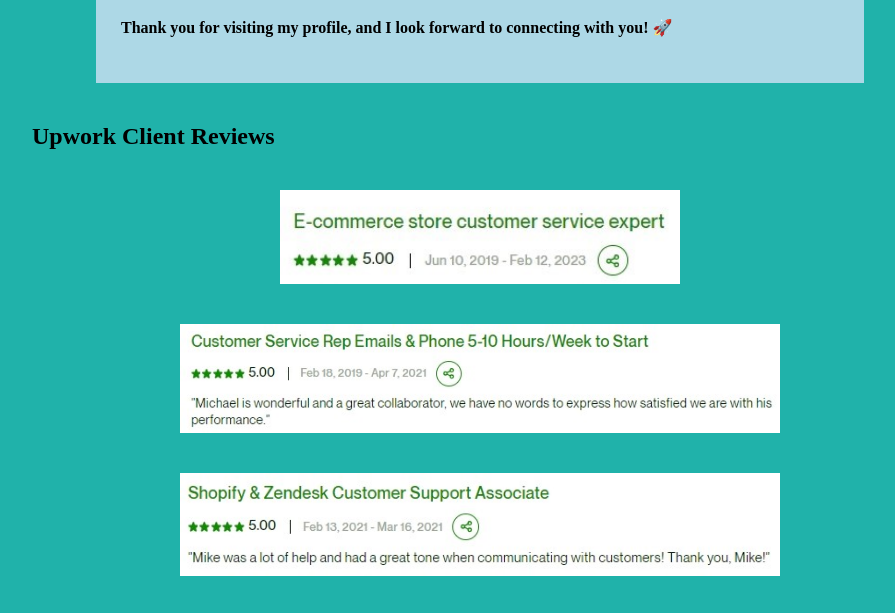
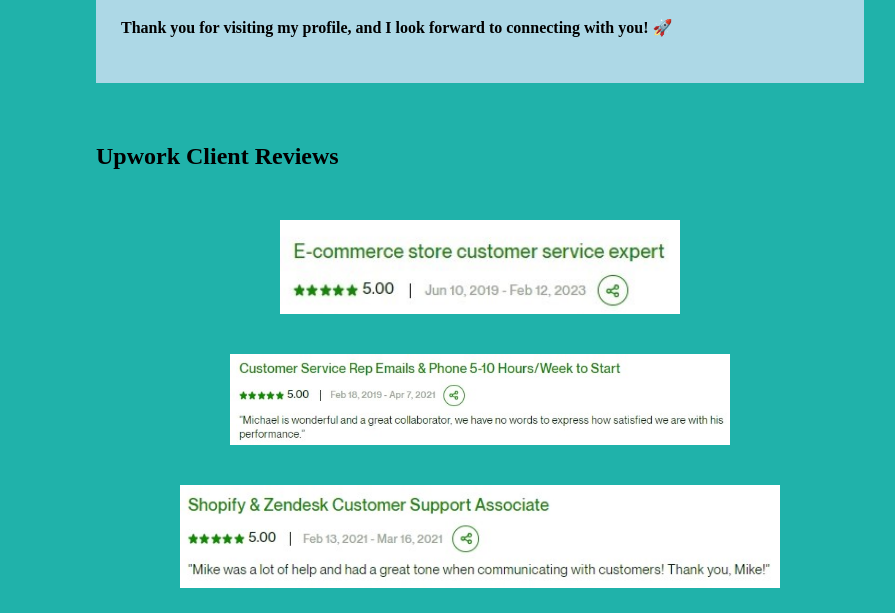
Before and after one commit to mikefd17/personal-website, a plain HTML site: page index.html in a window 1280 px wide. Shown: the part 1354-1967 px from the top of the page, without its empty margins (160-1055 px from the left). Drawn offline with Linux system fonts and the light colour scheme.

Commit message:
Additional updates to upwork reviews screenshots max-width and width

```diff
--- a/css/style.css
+++ b/css/style.css
@@ -35,7 +35,7 @@ header {
 }
 
 .reviews {
-    margin: 10px 15%;
+    margin: 30px 20% 30px 20%;
 }
 
 .screenshots {
@@ -47,22 +47,26 @@ header {
 .upwork-review-1 {
     display: flex;
     flex-direction: row;
-    width: 400px;
+    width: 100%;
+    max-width: 400px;
     margin: 20px auto;
 }
 
 .upwork-review-2 {
     display: flex;
     flex-direction: row;
-    width: 600px;
+    width: 100%;
+    max-width: 500px;
     margin: 20px auto;
 }
 
 .upwork-review-3 {
     display: flex;
     flex-direction: row;
-    width: 600px;
+    width: 100%;
+    max-width: 600px;
     margin: 20px auto;
+    max-
 }
 
 footer {
```
